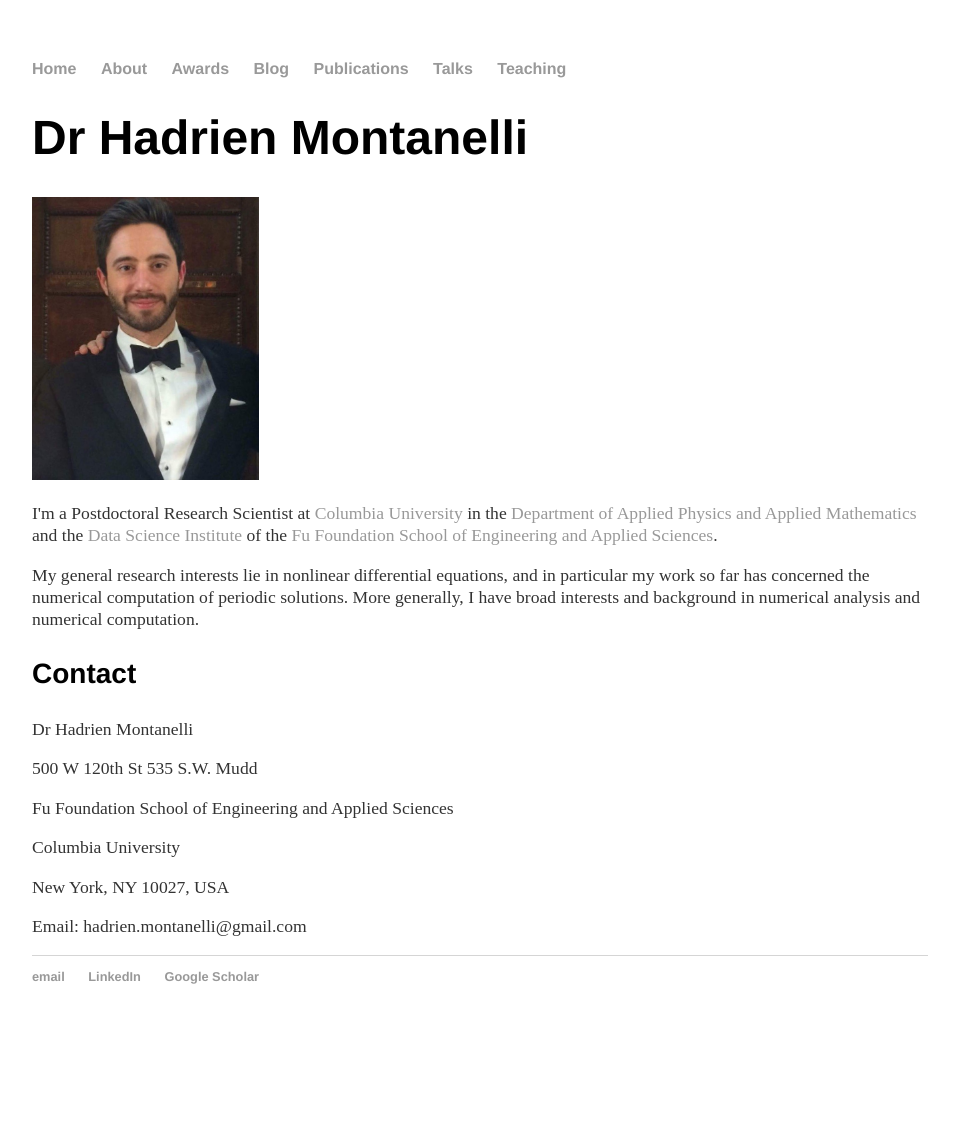
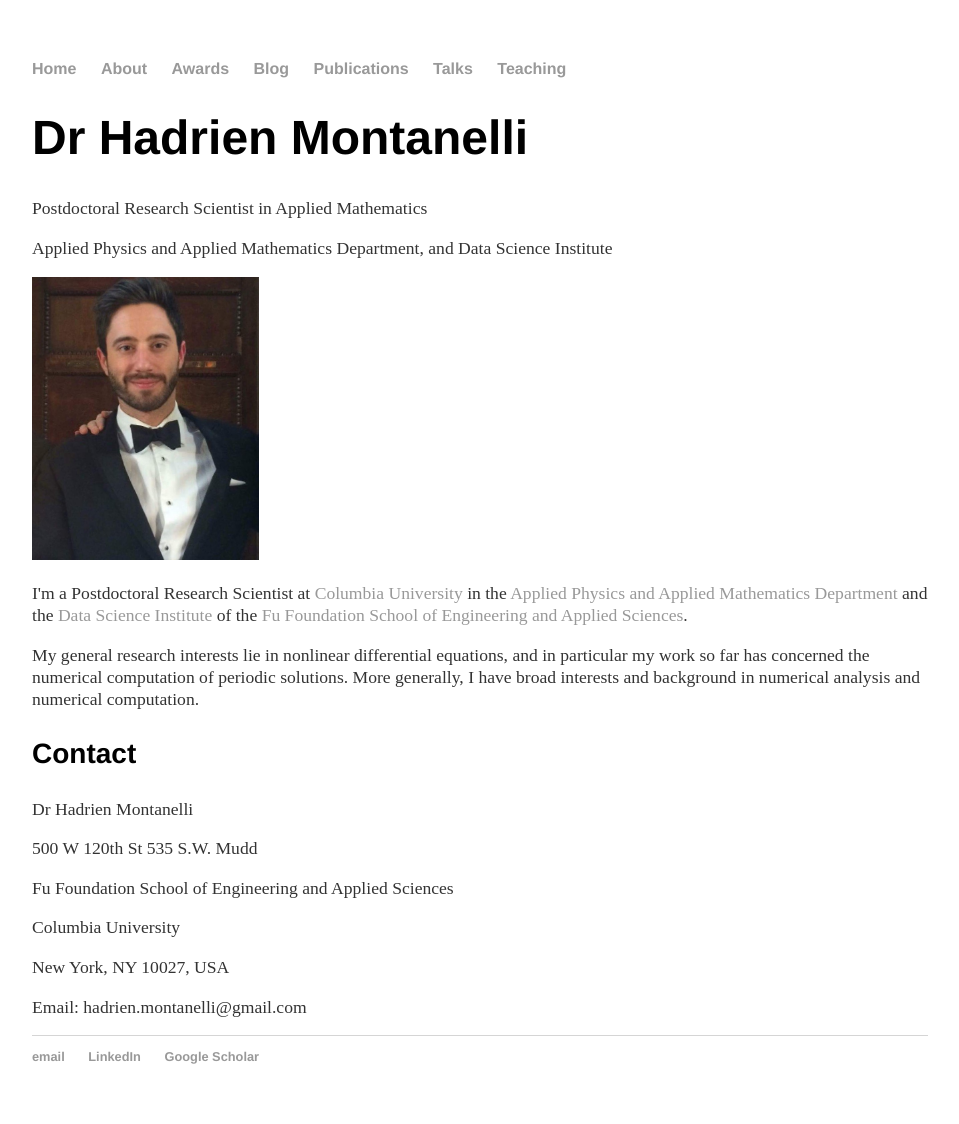
Before and after one commit to Hadrien-Montanelli/Hadrien-Montanelli.github.io, a Jekyll site: the page built from index.html, in a window 1280 px wide. Shown: the whole page, without its empty margins (160-1119 px from the left). Built offline with Jekyll 4.4.1, drawn with Linux system fonts in a browser that asks for light colours; before the commit the page ends 1044 px from its top, so only the background shows below that.

Commit message:
Update index.html

```diff
--- a/index.html
+++ b/index.html
@@ -4,9 +4,11 @@ title: Hadrien Montanelli
 ---
 <div class="blurb">
 	<h1>Dr Hadrien Montanelli</h1>
+	<p>Postdoctoral Research Scientist in Applied Mathematics<p>
+	<p>Applied Physics and Applied Mathematics Department, and Data Science Institute<p>
 	<img src="Hadrien_Montanelli.jpg" style="width:227px;height:283px;">
 	<p>I'm a Postdoctoral Research Scientist at <a href="http://www.columbia.edu">Columbia University</a>
-	in the <a href="http://apam.columbia.edu">Department of Applied Physics and Applied Mathematics</a>
+	in the <a href="http://apam.columbia.edu">Applied Physics and Applied Mathematics Department</a>
 	and the <a href="http://datascience.columbia.edu">Data Science Institute</a> of the
         <a href="http://engineering.columbia.edu">Fu Foundation School of Engineering and Applied Sciences</a>.
         <p>My general research interests lie in nonlinear differential equations, and in particular my work so far has concerned the numerical computation of periodic solutions.
```
